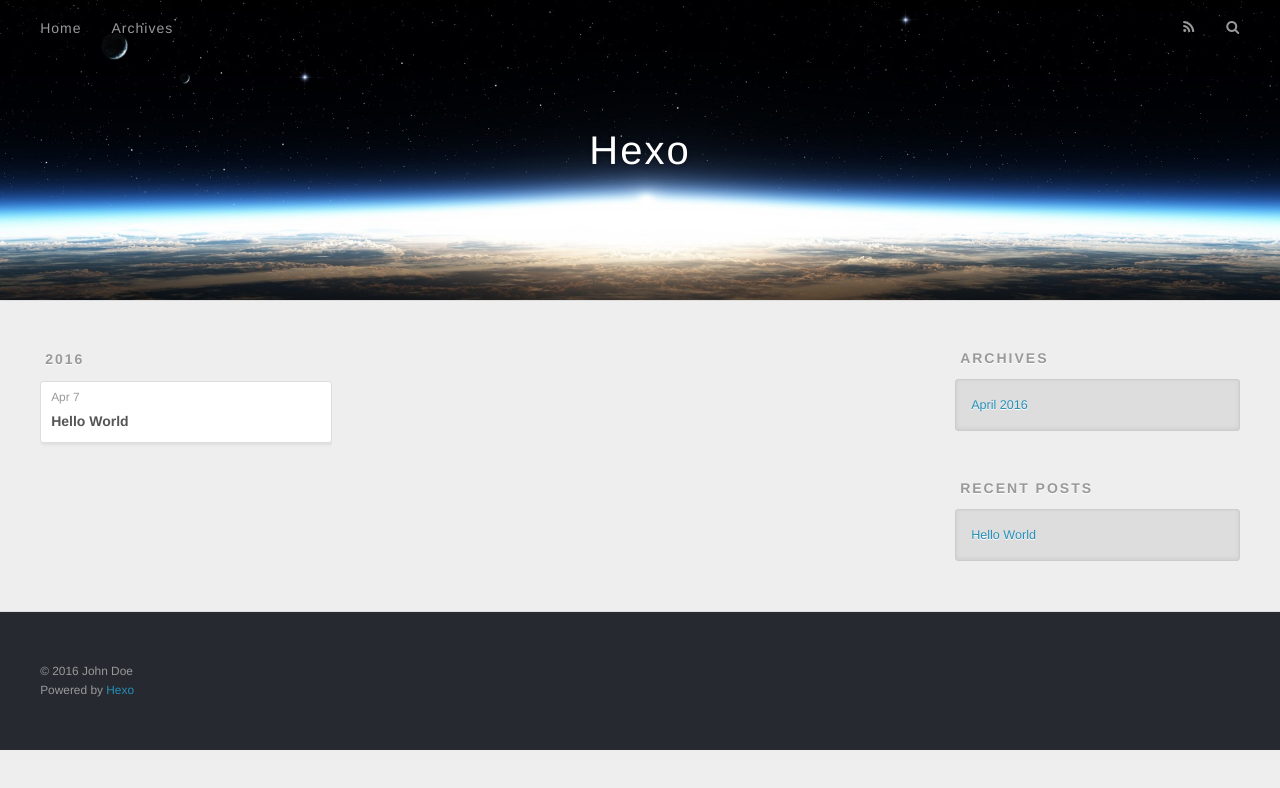
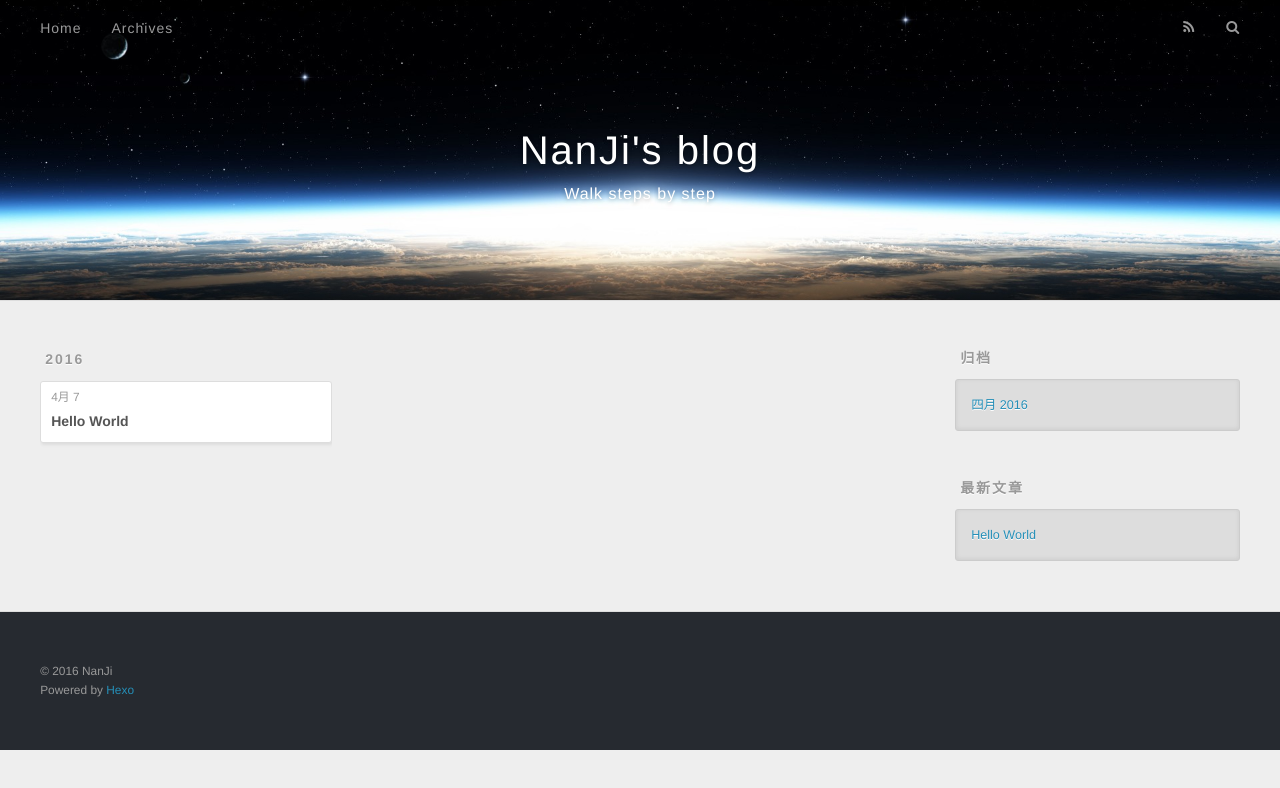
Before and after one commit to Tyrlee/tyrlee.github.io, a plain HTML site: page archives/index.html in a window 1280 px wide. Drawn offline with nearby package versions, Linux system fonts and the light colour scheme.

Commit message:
Site updated: 2016-04-08 14:46:41

```diff
--- a/archives/index.html
+++ b/archives/index.html
@@ -3,19 +3,19 @@
 <head>
   <meta charset="utf-8">
 
-  <title>Archives | Hexo</title>
+  <title>归档 | NanJi&#39;s blog</title>
   <meta name="viewport" content="width=device-width, initial-scale=1, maximum-scale=1">
-  <meta name="description">
+  <meta name="description" content="python">
 <meta property="og:type" content="website">
-<meta property="og:title" content="Hexo">
+<meta property="og:title" content="NanJi's blog">
 <meta property="og:url" content="http://yoursite.com/archives/index.html">
-<meta property="og:site_name" content="Hexo">
-<meta property="og:description">
+<meta property="og:site_name" content="NanJi's blog">
+<meta property="og:description" content="python">
 <meta name="twitter:card" content="summary">
-<meta name="twitter:title" content="Hexo">
-<meta name="twitter:description">
+<meta name="twitter:title" content="NanJi's blog">
+<meta name="twitter:description" content="python">
 
-    <link rel="alternate" href="/atom.xml" title="Hexo" type="application/atom+xml">
+    <link rel="alternate" href="/atom.xml" title="NanJi&#39;s blog" type="application/atom+xml">
 
 
     <link rel="icon" href="/favicon.png">
@@ -36,8 +36,12 @@
   <div id="header-outer" class="outer">
     <div id="header-title" class="inner">
       <h1 id="logo-wrap">
-        <a href="/" id="logo">Hexo</a>
+        <a href="/" id="logo">NanJi&#39;s blog</a>
       </h1>
+
+        <h2 id="subtitle-wrap">
+          <a href="/" id="subtitle">Walk steps by step</a>
+        </h2>
 
     </div>
     <div id="header-inner" class="inner">
@@ -53,7 +57,7 @@
 
           <a id="nav-rss-link" class="nav-icon" href="/atom.xml" title="RSS Feed"></a>
 
-        <a id="nav-search-btn" class="nav-icon" title="Search"></a>
+        <a id="nav-search-btn" class="nav-icon" title="搜索"></a>
       </nav>
       <div id="search-form-wrap">
         <form action="//google.com/search" method="get" accept-charset="UTF-8" class="search-form"><input type="search" name="q" results="0" class="search-form-input" placeholder="Search"><button type="submit" class="search-form-submit">&#xF002;</button><input type="hidden" name="sitesearch" value="http://yoursite.com"></form>
@@ -79,7 +83,7 @@
   <div class="archive-article-inner">
     <header class="archive-article-header">
       <a href="/2016/04/07/hello-world/" class="archive-article-date">
-  <time datetime="2016-04-07T06:26:42.406Z" itemprop="datePublished">Apr 7</time>
+  <time datetime="2016-04-07T06:26:42.406Z" itemprop="datePublished">4月 7</time>
 </a>
 
 
@@ -110,9 +114,9 @@
 
 
   <div class="widget-wrap">
-    <h3 class="widget-title">Archives</h3>
+    <h3 class="widget-title">归档</h3>
     <div class="widget">
-      <ul class="archive-list"><li class="archive-list-item"><a class="archive-list-link" href="/archives/2016/04/">April 2016</a></li></ul>
+      <ul class="archive-list"><li class="archive-list-item"><a class="archive-list-link" href="/archives/2016/04/">四月 2016</a></li></ul>
     </div>
   </div>
 
@@ -120,7 +124,7 @@
 
 
   <div class="widget-wrap">
-    <h3 class="widget-title">Recent Posts</h3>
+    <h3 class="widget-title">最新文章</h3>
     <div class="widget">
       <ul>
 
@@ -140,7 +144,7 @@
 
   <div class="outer">
     <div id="footer-info" class="inner">
-      &copy; 2016 John Doe<br>
+      &copy; 2016 NanJi<br>
       Powered by <a href="http://hexo.io/" target="_blank">Hexo</a>
     </div>
   </div>
```
Also changed, not shown: 2016/04/07/hello-world/index.html (+14 -10 lines), archives/2016/04/index.html (+19 -15 lines), archives/2016/index.html (+19 -15 lines), index.html (+19 -15 lines).
